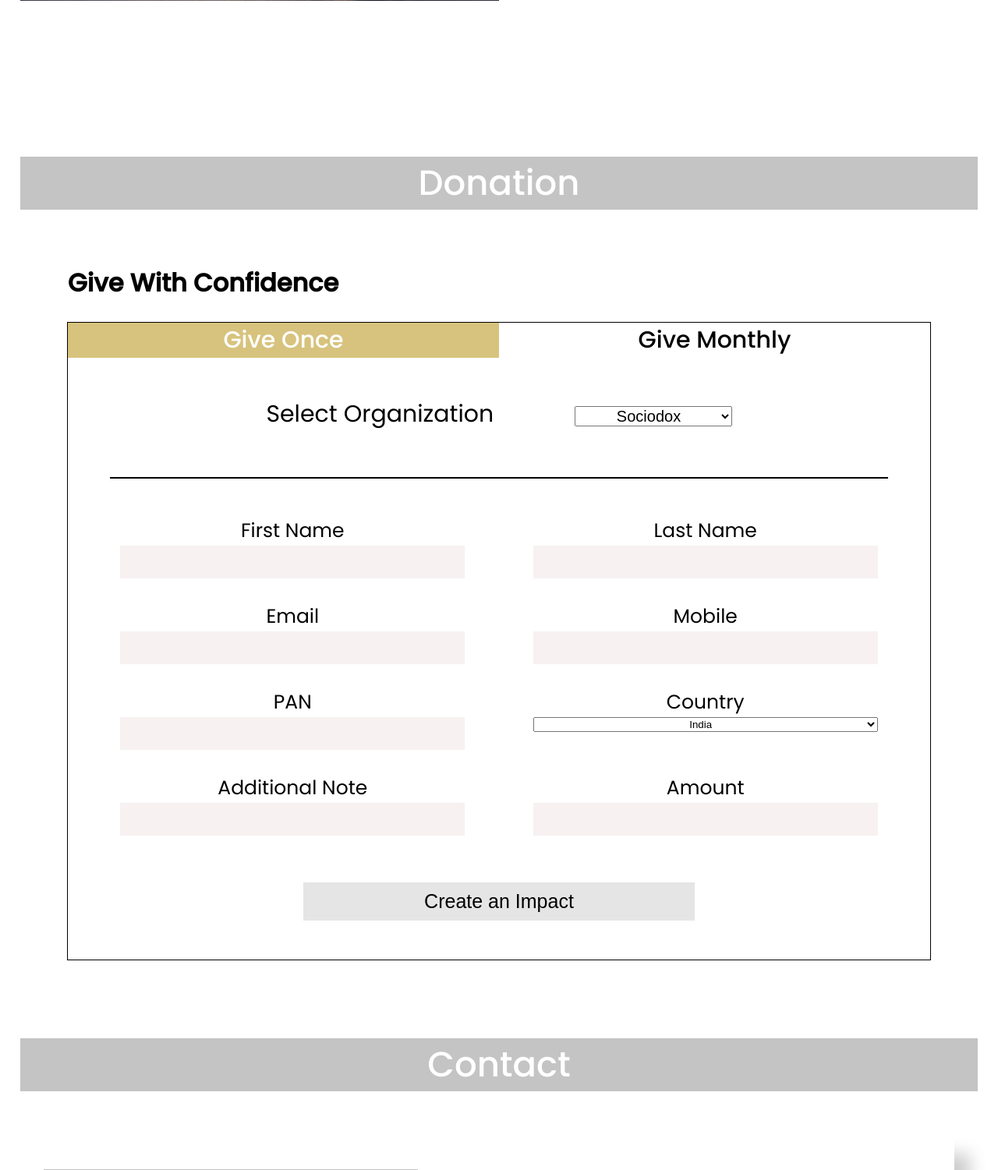
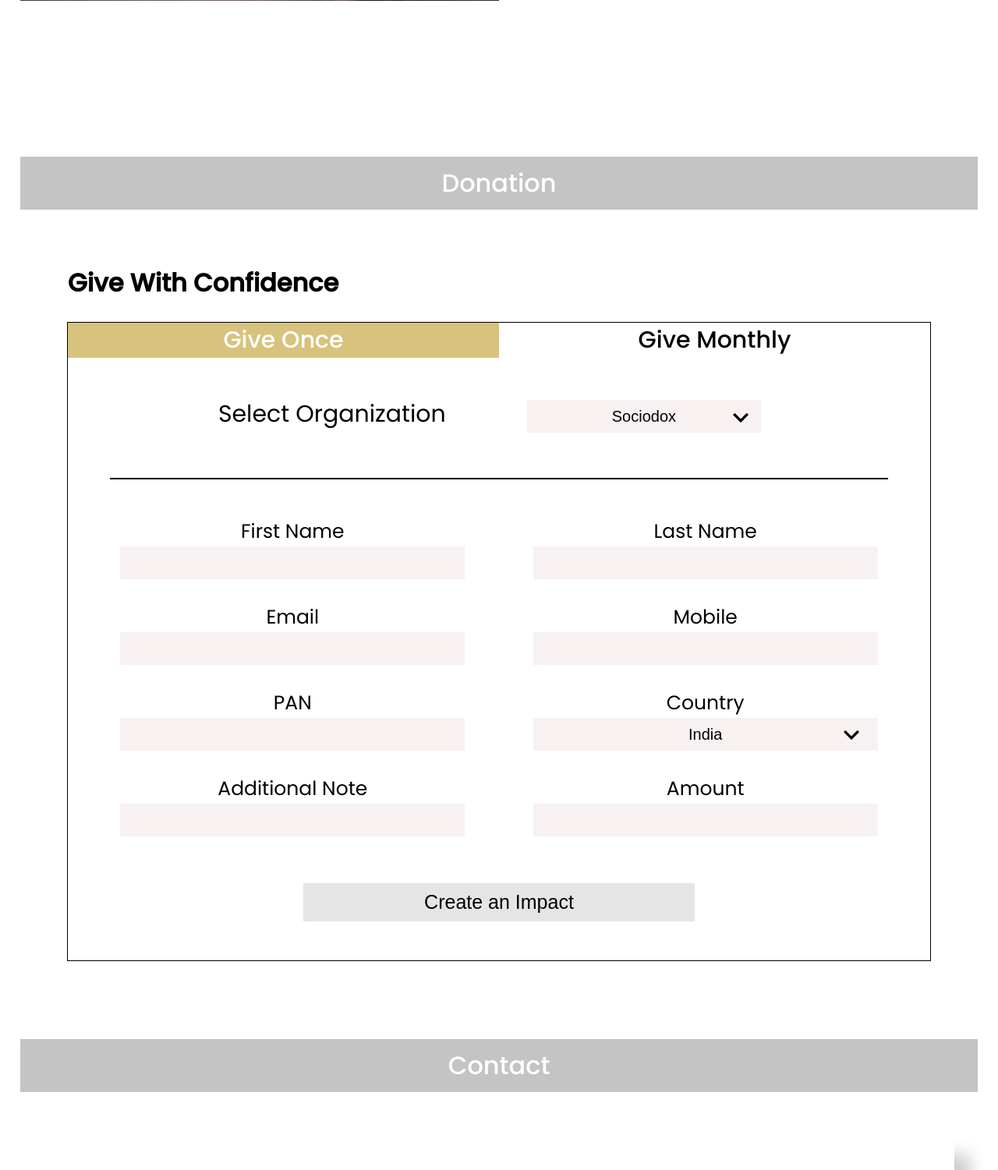
Before and after one commit to sociodocs/final-work, a PHP site: page / in a window 1280 px wide. Shown: the part 3315-4816 px from the top of the page at 78% size. Run offline with PHP 8.4, Linux system fonts and the light colour scheme.

Commit message:
fixed donate select and added opacity to button

```diff
--- a/css/blog.css
+++ b/css/blog.css
@@ -62,6 +62,9 @@
     cursor: pointer;
 }
 
+.blog button:hover {
+    opacity: 0.85;
+}
 @media screen and (max-width: 1200px){
     .blog{
         display: flex;
--- a/css/contact.css
+++ b/css/contact.css
@@ -5,11 +5,13 @@
 #contact-title{
     background: #C4C4C4;
     font-weight: 400;
-    font-size: 45px;
+    font-size: 32px;
     color: #fff;
     max-width: 1761px;
     margin-top: 100px;
     margin-bottom: 60px;
+    padding-top: 10px;
+    padding-bottom: 10px;
 }
 
 .contact-container{
--- a/css/donate.css
+++ b/css/donate.css
@@ -6,18 +6,20 @@
     margin-top: 70px;
 }
 
+#donation-title{
+    background: #C4C4C4;
+    font-weight: 400;
+    font-size: 32px;
+    color: #fff;
+    max-width: 1761px;
+    padding-top: 10px;
+    padding-bottom: 10px;
+}
+
 .donate div h1{
     font-size: 32px;
     text-align: left;
     margin-left: 5%;
-}
-
-#donation-title{
-    background: #C4C4C4;
-    font-weight: 400;
-    font-size: 45px;
-    color: #fff;
-    max-width: 1761px;
 }
 
 .donation-form{
@@ -67,12 +69,26 @@
 }
 
 .select-org select{
+    -webkit-appearance: none;
+    -moz-appearance: none;
+    border: none;
+    background: #F7F1F1;
+    outline: none;
     font-weight: 100;
     font-size: 20px;
     width: 20%;
+    min-width: 300px;
     text-align: center;
     margin-left: 100px;
-    line-height: 40px;
+    line-height: 42px;
+}
+
+.select-org img{
+    position: relative;
+    top: 5px;
+    left: -40px;
+    width: 20px;
+    height: 20px;
 }
 
 .donation-form hr{
@@ -109,13 +125,29 @@
 }
 
 .country select{
+    -webkit-appearance: none;
+    -moz-appearance: none;
+    border: none;
+    background: #F7F1F1;
+    outline: none;
+    font-weight: 100;
+    font-size: 20px;
     text-align: center;
-    line-height: 40px;
+    line-height: 42px;
+}
+
+.country img{
+    position: relative;
+    top: -30px;
+    left: 90%;
+    width: 20px;
+    height: 20px;
 }
 
 #impact-button{
     margin: 50px;
 }
+
 #impact-button button{
     border: none;
     width: 50%;
@@ -126,6 +158,9 @@
     cursor: pointer;
 }
 
+#impact-button button:hover{
+    opacity: 0.85;
+}
 @media screen and (max-width: 900px){
 
     .select-org label{
--- a/css/educate.css
+++ b/css/educate.css
@@ -46,6 +46,9 @@
     cursor: pointer;
 }
 
+.educate button:hover {
+    opacity: 0.8;
+}
 @media screen and (max-width: 900px){
     .educate h1{
         text-align: right;
--- a/css/footer.css
+++ b/css/footer.css
@@ -109,7 +109,14 @@ footer ul{
     transition: 0.5s;
 }
 
-@media(max-width:1024px){
+@media(max-width:1150px){
+
+    .f-section{
+        flex-direction: column;
+        align-items: center;
+        text-align: center;
+    }
+
    .f-email{
        margin: 20px auto;
        display: flex;
@@ -124,11 +131,6 @@ footer ul{
 }
 
 @media(max-width:864px){
-    .f-section{
-        flex-direction: column;
-        align-items: center;
-        text-align: center;
-    }
 
     .f-section ul h1{
         font-size: 25px;
--- a/css/profile.css
+++ b/css/profile.css
@@ -141,10 +141,12 @@
     width: 4%;
   }
 
+/*******Change this img tag , give it a unique class
   img{
       width: 25px;
       height: auto;
     }
+  *****/
 
  #chat{
       margin-left: 10px;
--- a/index.html
+++ b/index.html
@@ -91,6 +91,7 @@
                     <select>
                         <option value="sociodox">Sociodox</option>
                     </select>
+                    <img src="logo/down-chevron.png">
                 </div>
                 <hr>
                 <div class="donator-info">
@@ -122,8 +123,12 @@
                         <div class="country">
                             <label for="country">Country</label>
                             <select>
-                                <option value="india">India</option>
+                                <option value="IND">India</option>
+                                <option value="USA">USA</option>
+                                <option value="JPN">Japan</option>
+                                <option value="EUK">UK</option>
                             </select>
+                            <img src="logo/down-chevron.png">
                         </div>
                     </div>
                     <div id="fourth-row">
```
